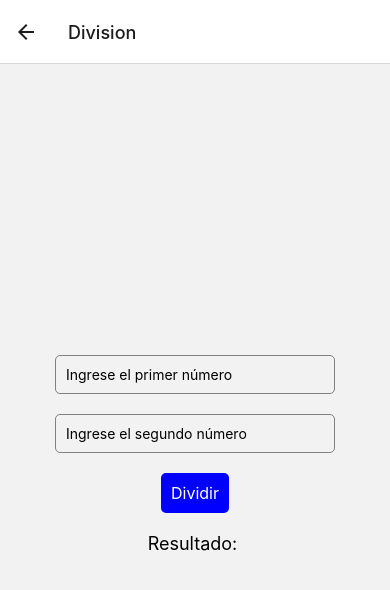
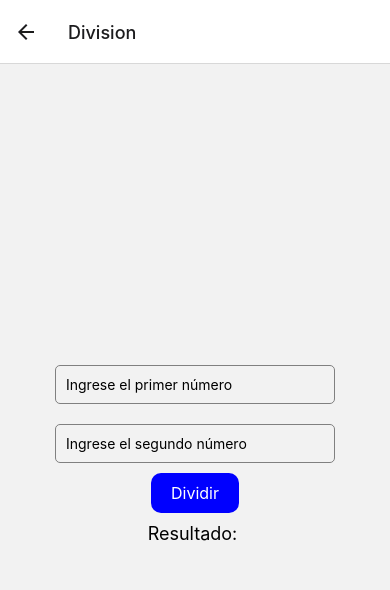
Before and after one commit to gabr13l195/division-app, a React Native app: screen /Screen2 in a window 390 px wide. Shown: the top 590 px of the page. Built offline with nearby package versions, Linux system fonts and the light colour scheme.

Commit message:
Corrigiendo estilos añadido

```diff
--- a/src/screen/Screen1.tsx
+++ b/src/screen/Screen1.tsx
@@ -1,51 +1,19 @@
 import React from 'react';
-import { Text, View, Image, TouchableOpacity, StyleSheet } from 'react-native';
-import { StackScreenProps } from '@react-navigation/stack';
-import { RootStackParamList } from '../navigator/StackNavigator';  // Asegúrate de que la ruta es correcta
+import { Text, View, Image, TouchableOpacity } from 'react-native';
+import { styles } from '../themes/appTheme'; // Asegúrate de que la ruta es correcta
+import { RootStackParamList } from '../navigator/StackNavigator';
+import { NativeStackScreenProps } from 'react-native-screens/lib/typescript/native-stack/types';
 
-type Props = StackScreenProps<RootStackParamList, 'Screen1'>;
+type Props = NativeStackScreenProps<RootStackParamList, 'Screen1'>;
 
 export const Screen1 = ({ navigation }: Props) => {
     return (
         <View style={styles.container}>
             <Text style={styles.title}>Bienvenido</Text>
             <Image source={require('../images/matematicas.png')} style={styles.image} />
-            <TouchableOpacity
-                style={styles.button}
-                onPress={() => navigation.navigate('Screen2')}
-            >
+            <TouchableOpacity style={styles.button} onPress={() => navigation.navigate('Screen2')}>
                 <Text style={styles.buttonText}>Acceder</Text>
             </TouchableOpacity>
         </View>
     );
 };
-
-const styles = StyleSheet.create({
-    container: {
-        flex: 1,
-        alignItems: 'center',
-        justifyContent: 'center',
-        padding: 20
-    },
-    title: {
-        fontSize: 34,
-        fontWeight: 'bold',
-        marginBottom: 20
-    },
-    image: {
-        width: 300,
-        height: 200,
-        resizeMode: 'contain',
-        marginBottom: 20
-    },
-    button: {
-        backgroundColor: 'blue',
-        paddingHorizontal: 20,
-        paddingVertical: 10,
-        borderRadius: 10
-    },
-    buttonText: {
-        color: 'white',
-        fontSize: 20
-    }
-});
--- a/src/screen/Screen2.tsx
+++ b/src/screen/Screen2.tsx
@@ -1,5 +1,6 @@
 import React, { useState } from 'react';
-import { Text, View, TextInput, TouchableOpacity, StyleSheet } from 'react-native';
+import { Text, View, TextInput, TouchableOpacity } from 'react-native';
+import { styles } from '../themes/appTheme'; // Asegúrate de que la ruta es correcta
 
 export const Screen2 = () => {
     const [num1, setNum1] = useState('');
@@ -43,35 +44,3 @@ export const Screen2 = () => {
         </View>
     );
 };
-
-const styles = StyleSheet.create({
-    container: {
-        flex: 1,
-        alignItems: 'center',
-        justifyContent: 'center',
-        padding: 20,
-    },
-    input: {
-        width: '80%',
-        padding: 10,
-        marginVertical: 10,
-        borderWidth: 1,
-        borderColor: 'gray',
-        borderRadius: 5,
-    },
-    button: {
-        backgroundColor: 'blue',
-        padding: 10,
-        borderRadius: 5,
-        marginVertical: 10,
-    },
-    buttonText: {
-        color: 'white',
-        textAlign: 'center',
-        fontSize: 16,
-    },
-    resultText: {
-        fontSize: 18,
-        marginVertical: 10,
-    },
-});
--- /dev/null
+++ b/src/themes/appTheme.tsx
@@ -0,0 +1,44 @@
+import { StyleSheet } from "react-native";
+
+export const styles = StyleSheet.create({
+    container: {
+        flex: 1,
+        alignItems: 'center',
+        justifyContent: 'center',
+        padding: 20,
+    },
+    title: {
+        fontSize: 34,
+        fontWeight: 'bold',
+        marginBottom: 20,
+    },
+    image: {
+        width: 300,
+        height: 200,
+        resizeMode: 'contain',
+        marginBottom: 20,
+    },
+    button: {
+        backgroundColor: 'blue',
+        paddingHorizontal: 20,
+        paddingVertical: 10,
+        borderRadius: 10,
+    },
+    buttonText: {
+        color: 'white',
+        textAlign: 'center',
+        fontSize: 16,
+    },
+    input: {
+        width: '80%',
+        padding: 10,
+        marginVertical: 10,
+        borderWidth: 1,
+        borderColor: 'gray',
+        borderRadius: 5,
+    },
+    resultText: {
+        fontSize: 18,
+        marginVertical: 10,
+    }
+});
```
